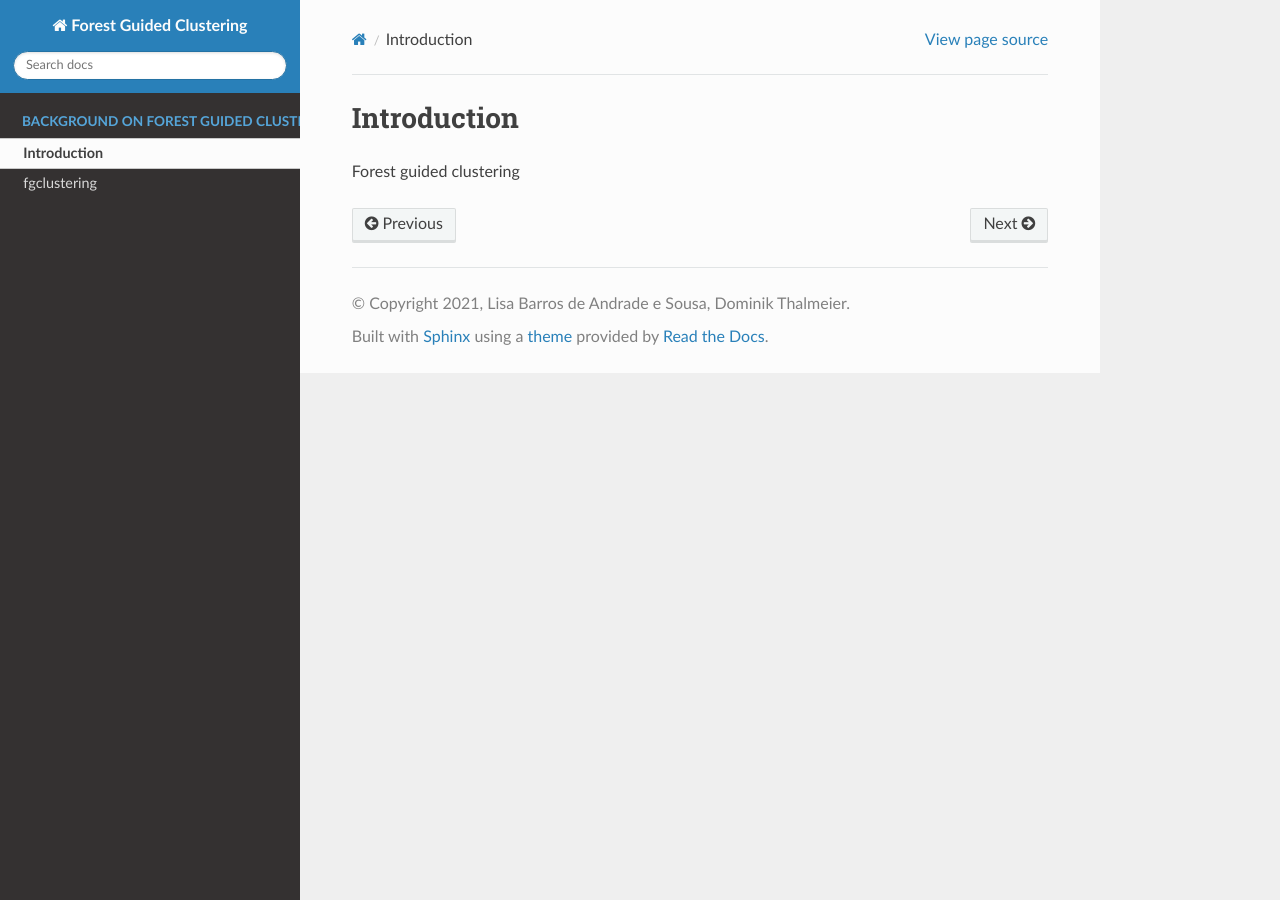
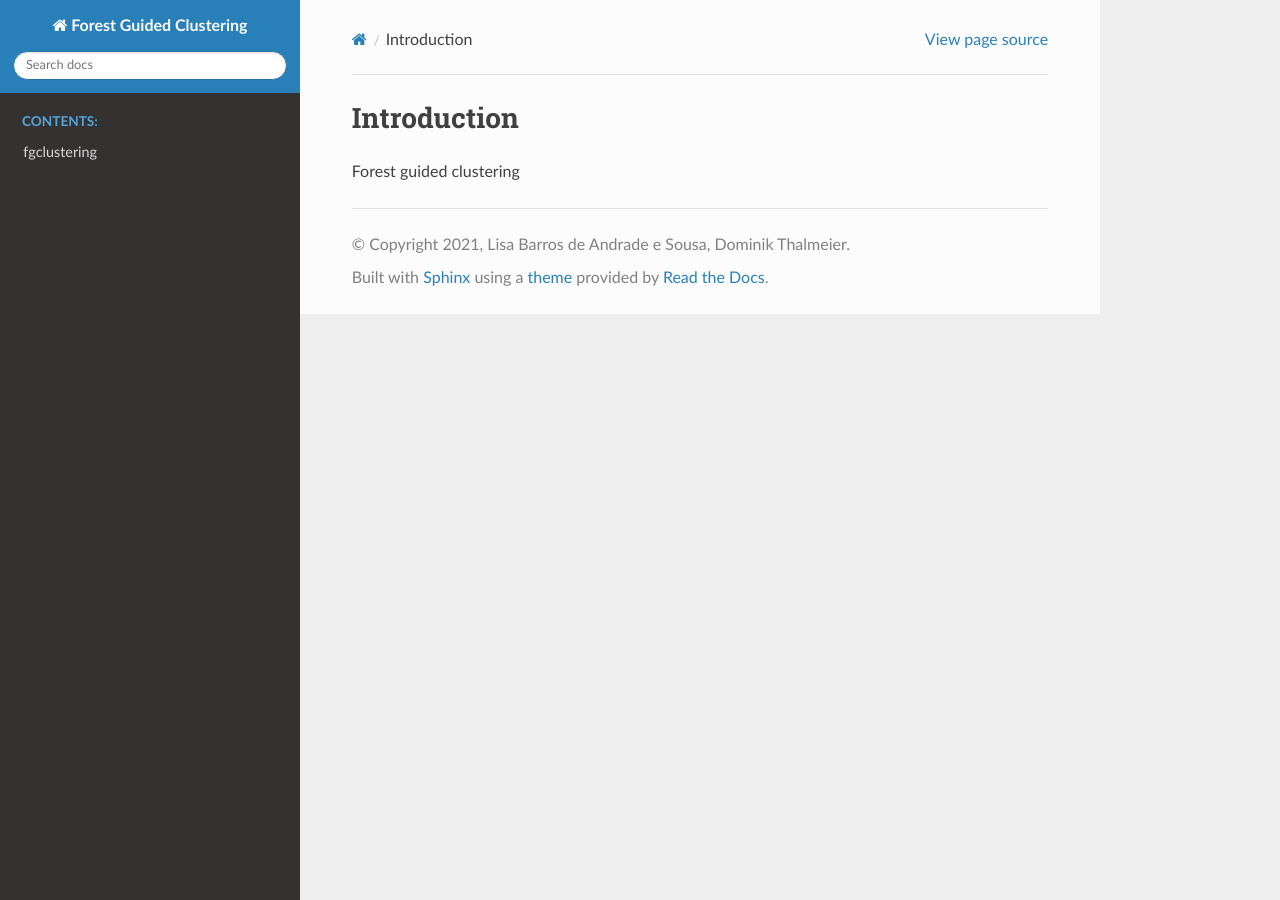
Before and after one commit to HelmholtzAI-Consultants-Munich/fg-clustering, a Sphinx documentation site: the page built from docs/source/introduction.rst, in a window 1280 px wide. Built offline with Sphinx 7.4.7 and the Read the Docs theme 2.0.0, drawn with Linux system fonts in a browser that asks for light colours; pages that are not in the unit, such as notebooks, are missing from menus.

Commit message:
Update index.rst

```diff
--- a/docs/source/index.rst
+++ b/docs/source/index.rst
@@ -8,10 +8,7 @@ Welcome to Forest Guided Clustering's documentation!
 
 .. toctree::
    :maxdepth: 2
-   :caption: Background on Forest Guided Clustering:
-
-   introduction
-   :caption: API Reference:
+   :caption: Contents:
 
    modules
 
```
